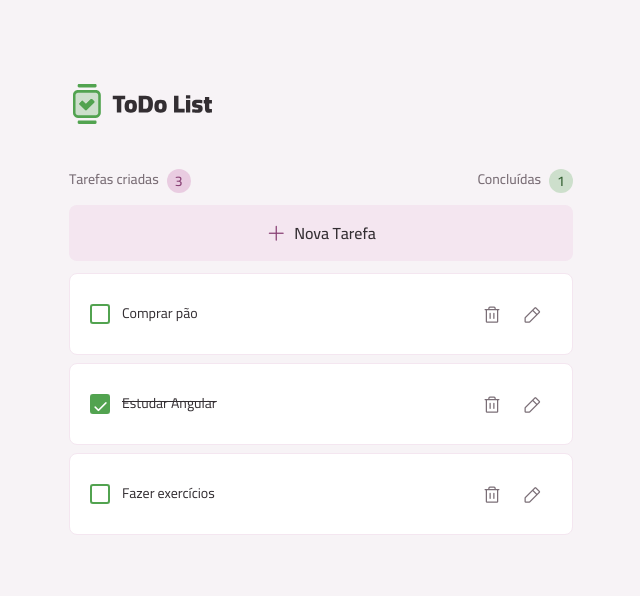
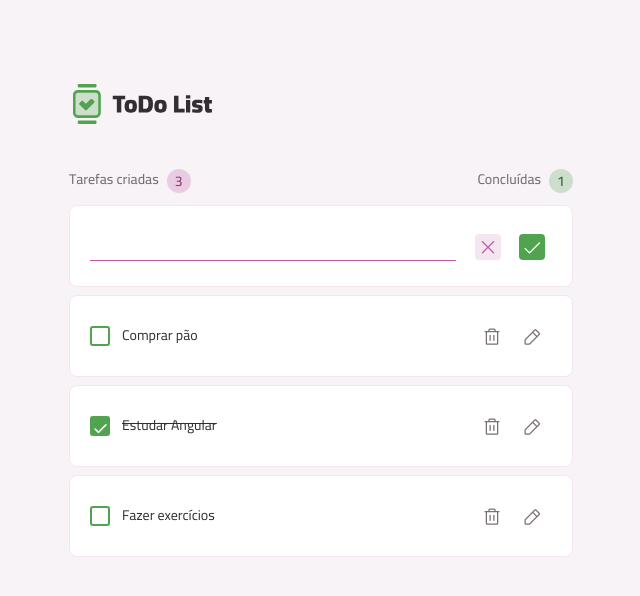
Before and after one commit to souzannatha/todo-list-angular, an Angular app: page / in a window 1280 px wide. Both pictures are taken after a click on the button "Nova Tarefa". Shown: the top 596 px of the page, without its empty margins (319-959 px from the left). Built offline with nearby package versions, Linux system fonts and the light colour scheme.

Commit message:
feat: added inter-component communication to toggle between button and input and remove an item from the array

```diff
--- a/src/app/_components/header/header.component.html
+++ b/src/app/_components/header/header.component.html
@@ -5,12 +5,17 @@
   <div class="task-container">
     <div class="task-created">
       <p>Tarefas criadas</p>
-      <span>{{totalTask}}</span>
+      <span>{{ totalTask }}</span>
     </div>
     <div class="task-completed">
       <p>Concluídas</p>
-      <span>{{totalTasksCompleted}}</span>
+      <span>{{ totalTasksCompleted }}</span>
     </div>
   </div>
-  <app-button></app-button>
+  <app-button (click)="onShowInput()" *ngIf="showTaskInput"></app-button>
+  <app-task-input
+    *ngIf="!showTaskInput"
+    (add)="onAddTask($event)"
+    (cancel)="onShowInput()"
+  ></app-task-input>
 </div>
--- a/src/app/_components/header/header.component.ts
+++ b/src/app/_components/header/header.component.ts
@@ -1,15 +1,29 @@
-import { Component, Input } from '@angular/core';
+import { Component, EventEmitter, Input, Output } from '@angular/core';
 import { ButtonComponent } from '../button/button.component';
+import { TaskInputComponent } from '../task-input/task-input.component';
+import { CommonModule } from '@angular/common';
 
 @Component({
   selector: 'app-header',
-  imports: [ButtonComponent],
+  imports: [ButtonComponent, TaskInputComponent, CommonModule],
   templateUrl: './header.component.html',
   styleUrl: './header.component.scss',
 })
 export class HeaderComponent {
-  @Input() totalTask:number = 0;
-  @Input() totalTasksCompleted:number = 0;
+  @Input() totalTask: number = 0;
+  @Input() totalTasksCompleted: number = 0;
 
+  @Output() addTask = new EventEmitter<string>();
 
+  showTaskInput: boolean = true;
+
+  onShowInput() {
+    this.showTaskInput = !this.showTaskInput;
+    console.log(this.showTaskInput);
+  }
+
+  onAddTask(description: string) {
+    this.addTask.emit(description);
+    this.showTaskInput = false;
+  }
 }
--- a/src/app/_components/task-input/task-input.component.html
+++ b/src/app/_components/task-input/task-input.component.html
@@ -1,12 +1,12 @@
 <div class="task">
   <div class="task-text">
-    <input type="text" class="input" />
+    <input type="text" class="input" [(ngModel)]="taskText" />
   </div>
   <div class="task-actions">
-    <button class="deleteButtonAndEdit">
+    <button class="deleteButtonAndEdit" (click)="onCancelClick()">
       <i class="ph ph-x cancel"></i>
     </button>
-    <button class="deleteButtonAndEdit">
+    <button class="deleteButtonAndEdit" (click)="onAddClick()">
       <i class="ph ph-check check"></i>
     </button>
   </div>
--- a/src/app/_components/task-input/task-input.component.scss
+++ b/src/app/_components/task-input/task-input.component.scss
@@ -10,6 +10,7 @@
   background: $white;
   border: 1px solid $gray-200;
   border-radius: 8px;
+  margin-bottom: 8px;
 }
 
 .task-text {
--- a/src/app/_components/task-input/task-input.component.ts
+++ b/src/app/_components/task-input/task-input.component.ts
@@ -1,10 +1,24 @@
-import { Component } from '@angular/core';
+import { Component, EventEmitter, Output } from '@angular/core';
+import { FormsModule } from '@angular/forms';
 
 @Component({
   selector: 'app-task-input',
-  imports: [],
+  imports: [FormsModule],
   templateUrl: './task-input.component.html',
-  styleUrl: './task-input.component.scss'
+  styleUrl: './task-input.component.scss',
 })
 export class TaskInputComponent {
+  @Output() add = new EventEmitter<string>();
+  @Output() cancel = new EventEmitter<void>();
+
+  taskText = '';
+
+  onAddClick() {
+    this.add.emit(this.taskText);
+    this.taskText = '';
+  }
+
+  onCancelClick() {
+    this.cancel.emit();
+  }
 }
--- a/src/app/_components/task/task.component.html
+++ b/src/app/_components/task/task.component.html
@@ -6,11 +6,11 @@
   </button>
   <div class="task-text">
     <p [ngClass]="{ textChecked: isChecked }">
-      {{task.description}}
+      {{ task.description }}
     </p>
   </div>
   <div class="task-actions">
-    <button class="deleteButtonAndEdit">
+    <button class="deleteButtonAndEdit" (click)="deleteTask()">
       <i class="ph ph-trash"></i>
     </button>
     <button class="deleteButtonAndEdit">
--- a/src/app/_components/task/task.component.ts
+++ b/src/app/_components/task/task.component.ts
@@ -1,5 +1,5 @@
 import { CommonModule } from '@angular/common';
-import { Component, Input, OnInit } from '@angular/core';
+import { Component, EventEmitter, Input, OnInit, Output } from '@angular/core';
 import { Task } from '../../../interfaces/task';
 
 @Component({
@@ -10,6 +10,8 @@ import { Task } from '../../../interfaces/task';
 })
 export class TaskComponent implements OnInit {
   @Input() task!: Task;
+  @Output() remove = new EventEmitter<Task>();
+
   isChecked: boolean = false;
 
   ngOnInit(): void {
@@ -20,4 +22,8 @@ export class TaskComponent implements OnInit {
     this.isChecked = !this.isChecked;
     this.task.isCompleted = this.isChecked;
   }
+
+  deleteTask() {
+    this.remove.emit(this.task);
+  }
 }
--- a/src/app/app.component.html
+++ b/src/app/app.component.html
@@ -1,9 +1,10 @@
 <app-base-ui>
   <app-header
-  [totalTask]="totalTask()"
-  [totalTasksCompleted]="totalTasksCompleted()"
+    [totalTask]="totalTask()"
+    [totalTasksCompleted]="totalTasksCompleted()"
+    (addTask)="addNewTask($event)"
   ></app-header>
-  <div *ngFor="let task of Tasks">
-    <app-task [task]="task"></app-task>
+  <div *ngFor="let task of task">
+    <app-task [task]="task" (remove)="removeTask($event)"></app-task>
   </div>
 </app-base-ui>
--- a/src/app/app.component.ts
+++ b/src/app/app.component.ts
@@ -1,39 +1,45 @@
 import { Component } from '@angular/core';
-import { RouterOutlet } from '@angular/router';
 import { HeaderComponent } from './_components/header/header.component';
 import { TaskComponent } from './_components/task/task.component';
 import { BaseUiComponent } from './_components/base-ui/base-ui.component';
-import { TaskInputComponent } from './_components/task-input/task-input.component';
 import { CommonModule } from '@angular/common';
 import { Task } from '../interfaces/task';
 
 @Component({
   selector: 'app-root',
-  imports: [
-    HeaderComponent,
-    TaskComponent,
-    BaseUiComponent,
-    CommonModule
-  ],
+  imports: [HeaderComponent, TaskComponent, BaseUiComponent, CommonModule],
   templateUrl: './app.component.html',
   styleUrl: './app.component.scss',
 })
-
 export class AppComponent {
-
-  Tasks:Task[]= [
+  task: Task[] = [
     { id: 1, description: 'Comprar pão', isCompleted: false },
     { id: 2, description: 'Estudar Angular', isCompleted: true },
     { id: 3, description: 'Fazer exercícios', isCompleted: false },
-  ]
+  ];
 
-  totalTask():number{
-    return this.Tasks.length;
+  totalTask(): number {
+    return this.task.length;
   }
 
-  totalTasksCompleted():number{
-    return this.Tasks.filter((task) =>{
-      return task.isCompleted
-    }).length
+  totalTasksCompleted(): number {
+    return this.task.filter((task) => {
+      return task.isCompleted;
+    }).length;
+  }
+
+  addNewTask(description: string) {
+    if (description.trim()) {
+      const newTask: Task = {
+        id: this.task.length + 1,
+        description,
+        isCompleted: false,
+      };
+      this.task.push(newTask);
+    }
+  }
+
+  removeTask(task: Task) {
+    this.task = this.task.filter((t) => t.id != task.id);
   }
 }
```
Also changed, not shown: 1 other file (tests, documents, lock files or other folders).
